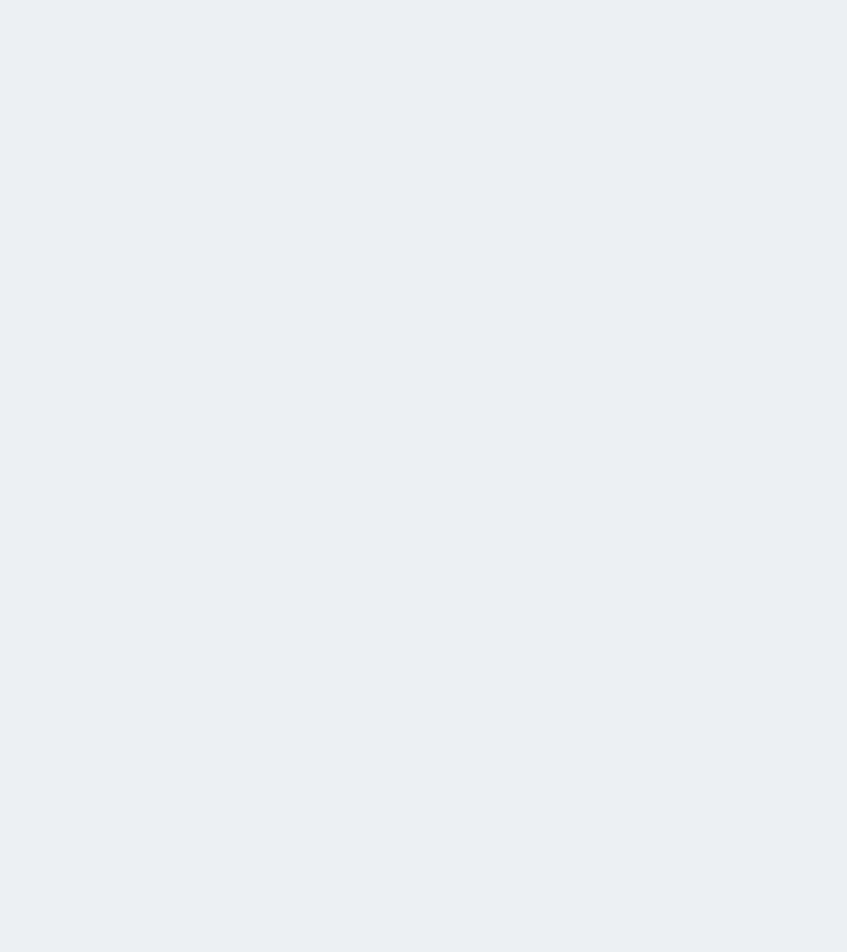
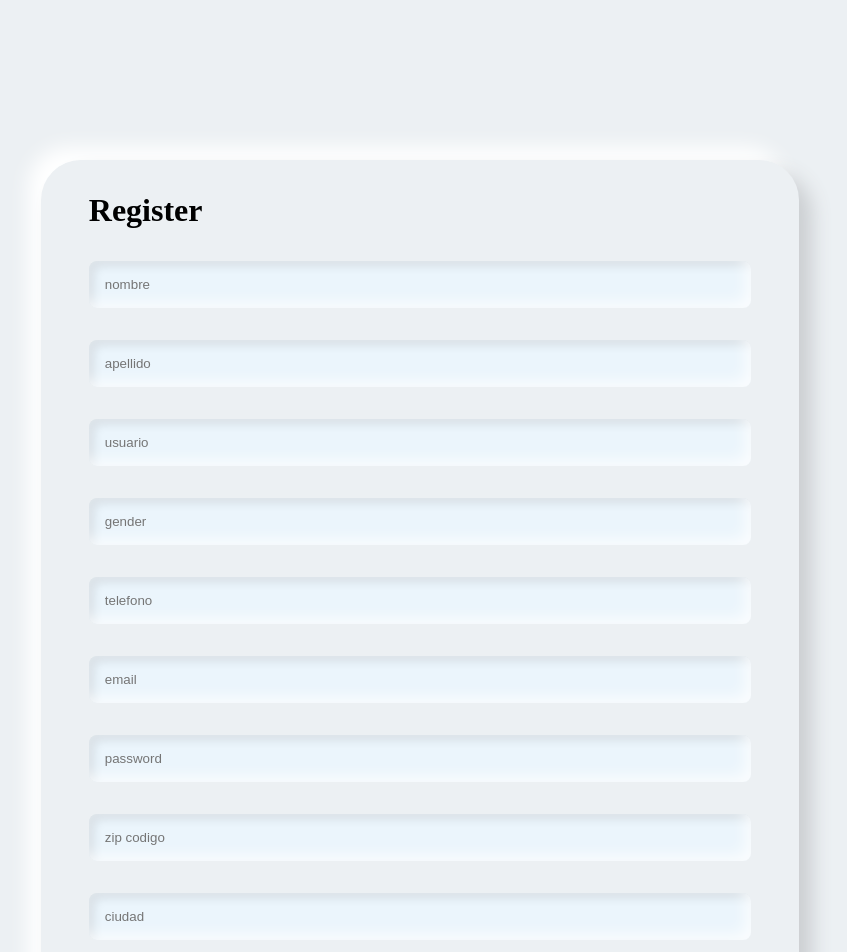
Before and after one commit to amacas/frontLogin, an Angular app: page /register in a window 1280 px wide. Before the commit this address led to /. Shown: the top 952 px of the page, without its empty margins (220-1067 px from the left). Before the commit the page ends 800 px from the top, so only its background shows below. Built offline with nearby package versions, Linux system fonts and the light colour scheme.

Commit message:
version completa

```diff
--- a/src/app/app-routing.module.ts
+++ b/src/app/app-routing.module.ts
@@ -1,10 +1,12 @@
 import { NgModule } from '@angular/core';
 import { RouterModule, Routes } from '@angular/router';
 import { LoginComponent } from './compa/Login/login/login.component';
+import { RegisterComponent } from './compa/Register/register/register.component';
 
 const routes: Routes = [
 
   { path: "", component: LoginComponent }, //login
+  { path: "register", component: RegisterComponent }, //reggister
 
 
 ];
--- a/src/app/compa/Register/register/register.component.html
+++ b/src/app/compa/Register/register/register.component.html
@@ -1,15 +1,22 @@
-
-<div class="login">
-  <form class="custom-form" method="post">
+<div class="register">
+  <div class="custom-form"  >
     <h1>
       Register
     </h1>
-    <input type="text"   name="name" placeholder="name" required="required"/>
-    <input type="text"  name="City" placeholder="City" required="required" />
-    <input type="text"   name="gener" placeholder="gener" required="required"/>
-    <input type="password"  name="password" placeholder="password" required="required" />
-    <button type="submit" class="btn btn-registro btn-primary">
-      Login
+    <input type="text"   placeholder="nombre" required="required"  [(ngModel)]="usuario.nombre" />
+    <input type="text"   placeholder="apellido" required="required"  [(ngModel)]="usuario.apellido"   />
+    <input type="text"    placeholder="usuario" required="required" [(ngModel)]="usuario.usuario"     />
+    <input type="text"   placeholder="gender" required="required"  [(ngModel)]="usuario.gender" />
+    <input type="text"   placeholder="telefono" required="required"     [(ngModel)]="usuario.telefono"  />
+    <input type="text"    placeholder="email" required="required"     [(ngModel)]="usuario.correo"   />
+    <input type="password"   placeholder="password" required="required"  [(ngModel)]="usuario.clave"     />
+    <input type="text"   placeholder="zip codigo" required="required"   [(ngModel)]="usuario.zipCodigo"    />
+    <input type="text"   placeholder="ciudad " required="required"  [(ngModel)]="usuario.ciudad"    />
+    <input type="text"   placeholder="direccion" required="required"  [(ngModel)]="usuario.direccion"     />
+
+
+    <button type="button" class="btn btn-registro btn-primary" (click)="registro()">
+      Register
     </button>
-  </form>
+  </div>
 </div>
--- a/src/app/compa/Register/register/register.component.ts
+++ b/src/app/compa/Register/register/register.component.ts
@@ -1,4 +1,5 @@
 import { Component, OnInit } from '@angular/core';
+import { Usuario } from 'src/app/models/usuario.model';
 
 @Component({
   selector: 'app-register',
@@ -7,9 +8,22 @@ import { Component, OnInit } from '@angular/core';
 })
 export class RegisterComponent implements OnInit {
 
-  constructor() { }
+
+
+  public usuario: Usuario;
+
+  constructor() {
+    this.usuario=new Usuario( );
+    this.usuario.estado='1';
+   }
 
   ngOnInit(): void {
+
+
+
+  }
+  registro(){
+    console.log(this.usuario)
   }
 
 }
--- a/src/app/models/usuario.model.ts
+++ b/src/app/models/usuario.model.ts
@@ -4,5 +4,12 @@ export class Usuario{
   correo:string='';
   clave:string='';
   estado:string='';
+  nombre:string='';
+  apellido:string='';
+  gender:string='';
+  telefono:string='';
+  zipCodigo:string='';
+  ciudad:string='';
+  direccion:string='';
 
 }
```
Also changed, not shown: src/app/app.component.ts (line endings or trailing spaces).
